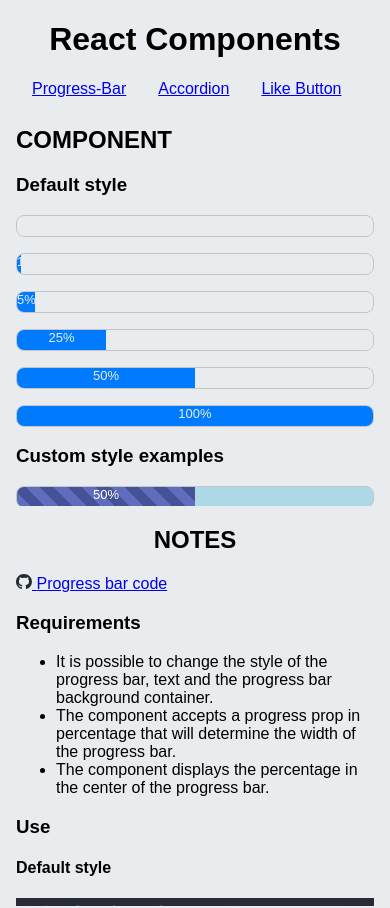
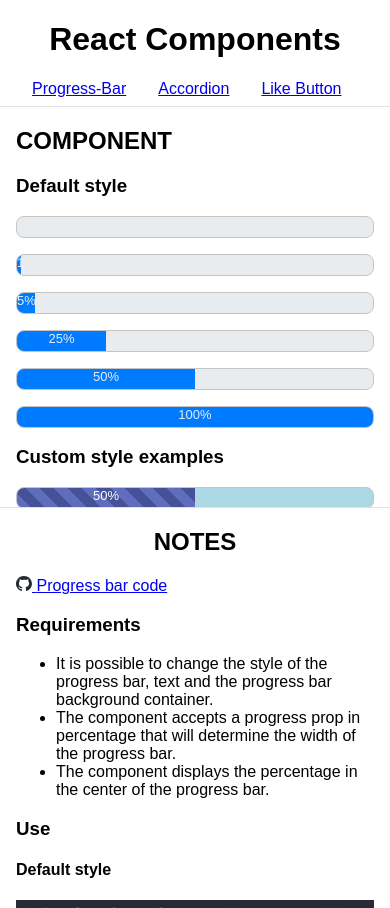
Before and after one commit to ruanha/react-components, a React (Create React App) app: page /react-components/progress-bar in a window 390 px wide. Built offline with nearby package versions, Linux system fonts and the light colour scheme.

Commit message:
style backgrounds and borders of layout

```diff
--- a/src/App.css
+++ b/src/App.css
@@ -25,12 +25,12 @@
   min-height: 100vh;
   max-width: 1000px;
   margin: 0 auto;
+  background-color: #fff;
 }
 
 header {
   text-align: center;
   width: 100%;
-  background-color: var(--white);
   height: var(--header-height);
 }
 
@@ -51,16 +51,14 @@ nav,
 aside,
 main {
   padding: 0 1rem 0 1rem;
-  background-color: var(--white);
   height: calc(100vh - var(--header-height));
   overflow-y: scroll;
 }
 
 main {
   flex: 0 1 400px;
-  background-color: var(--white);
-  border-left: 1px solid var(--gray);
-  border-right: 1px solid var(--gray);
+  border-left: 1px solid var(--grey-lighter);
+  border-right: 1px solid var(--grey-lighter);
 }
 
 @media (max-width: 900px) {
@@ -71,8 +69,8 @@ main {
   main {
     border-left: none;
     border-right: none;
-    border-top: 1px solid var(--gray);
-    border-bottom: 1px solid var(--gray);
+    border-top: 1px solid var(--grey-lighter);
+    border-bottom: 1px solid var(--grey-lighter);
     flex-grow: 0;
     height: 100%;
   }
--- a/src/index.css
+++ b/src/index.css
@@ -5,7 +5,7 @@ body {
     sans-serif;
   -webkit-font-smoothing: antialiased;
   -moz-osx-font-smoothing: grayscale;
-  background-color: rgb(233, 236, 239);
+  background-color: var(--grey-lightest);
 }
 
 code {
```
